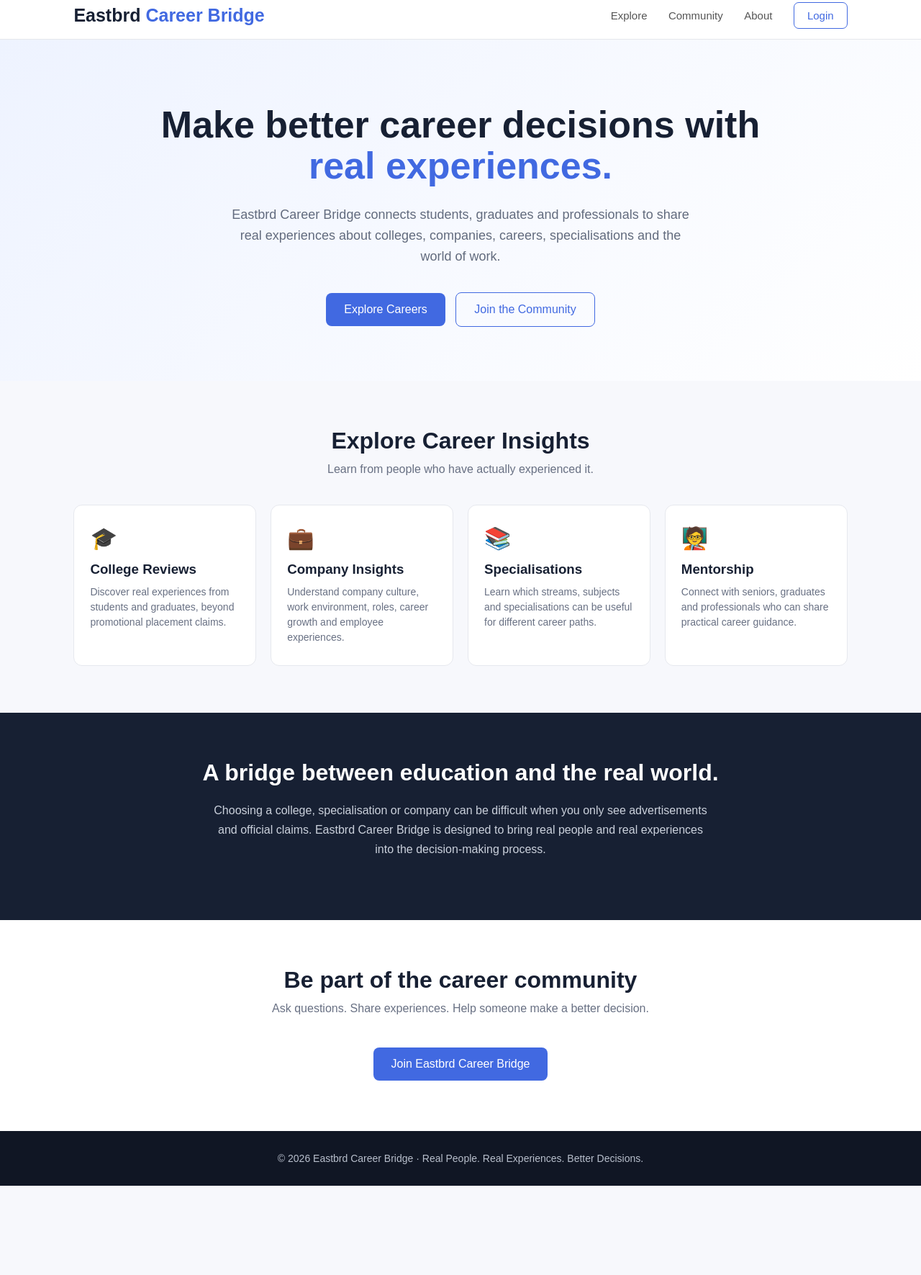
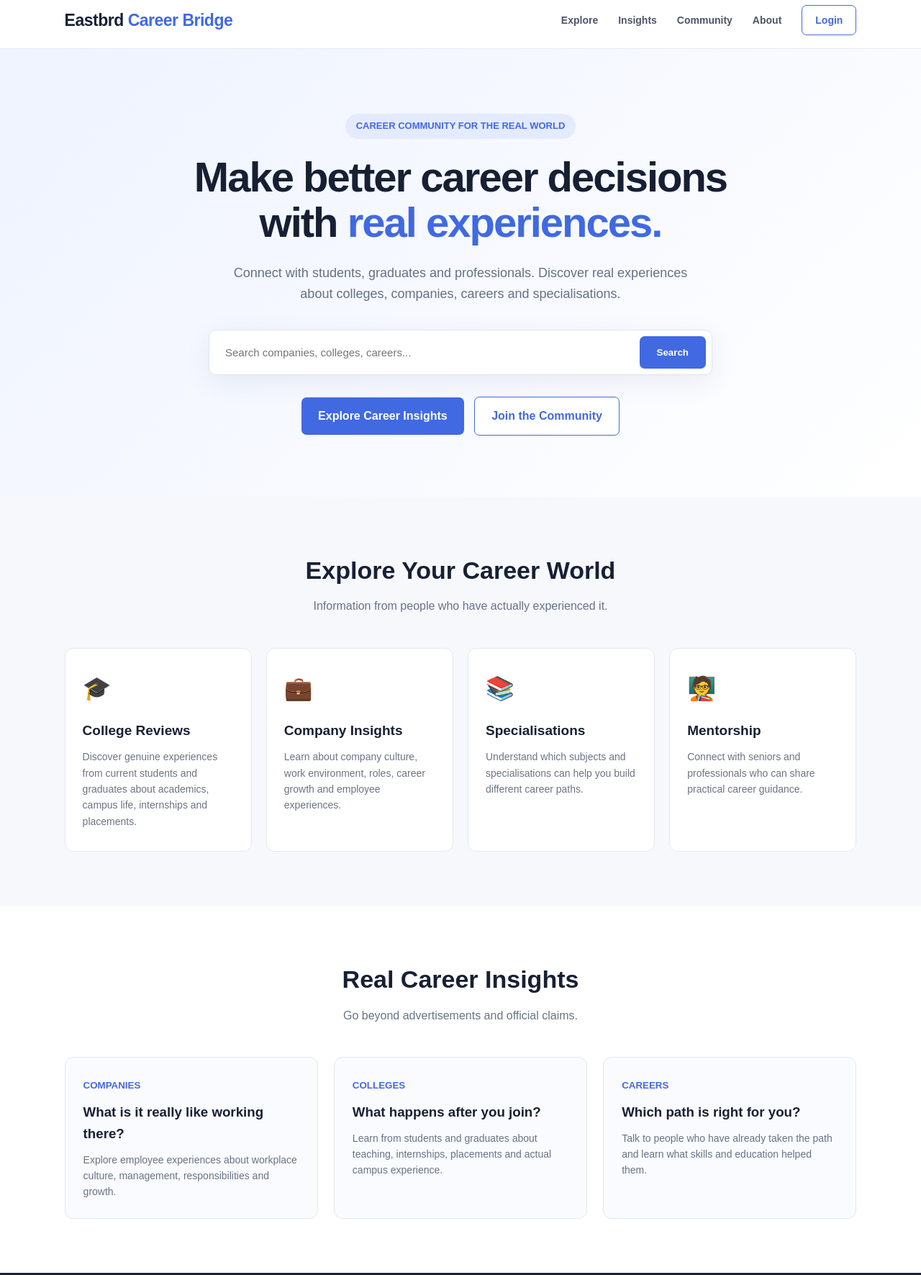
Before and after one commit to amitbardhan17-wq/eastbrd-website, a plain HTML site: page index.html in a window 1280 px wide. Shown: the part 11-1782 px from the top of the page at 72% size. Before the commit the page ends 1658 px from the top, so only its background shows below. Drawn offline with Linux system fonts and the light colour scheme.

Commit message:
Refactor index.html for improved layout and design
Updated HTML structure and improved styling for better user experience.

```diff
--- a/index.html
+++ b/index.html
@@ -3,65 +3,99 @@
 <head>
 <meta charset="UTF-8">
 <meta name="viewport" content="width=device-width, initial-scale=1.0">
+
 <title>Eastbrd Career Bridge</title>
 
+<meta name="description" content="Eastbrd Career Bridge helps students and professionals make better career decisions through real experiences, company insights, college reviews and mentorship.">
+
 <style>
+
 * {
     margin: 0;
     padding: 0;
     box-sizing: border-box;
-            font-family: Arial, sans-serif;
+    font-family: Arial, Helvetica, sans-serif;
 }
 
 body {
-            background: #f7f8fc;
+    background: #f6f8fc;
     color: #172033;
+    line-height: 1.6;
 }
 
+/* NAVBAR */
+
 nav {
-            background: white;
-            padding: 18px 8%;
+    background: #ffffff;
+    border-bottom: 1px solid #e7eaf0;
+    padding: 18px 7%;
     display: flex;
     justify-content: space-between;
     align-items: center;
-            border-bottom: 1px solid #e5e7eb;
+    position: sticky;
+    top: 0;
+    z-index: 1000;
 }
 
 .logo {
-            font-size: 25px;
-            font-weight: bold;
-            color: #172033;
+    font-size: 23px;
+    font-weight: 800;
+    letter-spacing: -0.5px;
 }
 
 .logo span {
     color: #4169e1;
 }
 
-        nav a {
-            text-decoration: none;
-            color: #555;
-            margin-left: 25px;
-            font-size: 15px;
+.nav-links {
+    display: flex;
+    align-items: center;
+    gap: 28px;
 }
 
-        .login {
-            border: 1px solid #4169e1;
-            padding: 9px 18px;
-            border-radius: 7px;
+.nav-links a {
+    text-decoration: none;
+    color: #4d5668;
+    font-size: 14px;
+    font-weight: 600;
+}
+
+.nav-links a:hover {
     color: #4169e1;
 }
 
+.login-btn {
+    border: 1px solid #4169e1;
+    color: #4169e1 !important;
+    padding: 9px 18px;
+    border-radius: 7px;
+}
+
+/* HERO */
+
 .hero {
+    padding: 90px 7% 80px;
+    background: linear-gradient(135deg, #eef3ff, #ffffff);
     text-align: center;
-            padding: 90px 20px 70px;
-            background: linear-gradient(135deg, #eef3ff, #ffffff);
+}
+
+.badge {
+    display: inline-block;
+    background: #e4ebff;
+    color: #4169e1;
+    padding: 7px 15px;
+    border-radius: 30px;
+    font-size: 13px;
+    font-weight: bold;
+    margin-bottom: 22px;
 }
 
 .hero h1 {
-            font-size: 52px;
     max-width: 850px;
     margin: auto;
-            line-height: 1.1;
+    font-size: 58px;
+    line-height: 1.08;
+    letter-spacing: -2px;
 }
 
 .hero h1 span {
@@ -69,52 +103,85 @@
 }
 
 .hero p {
-            max-width: 650px;
+    max-width: 680px;
     margin: 25px auto;
+    color: #657084;
     font-size: 18px;
-            color: #626b7d;
-            line-height: 1.6;
 }
 
-        .buttons {
-            margin-top: 30px;
+.search-box {
+    max-width: 700px;
+    margin: 35px auto 25px;
+    background: white;
+    padding: 8px;
+    border: 1px solid #dfe4ee;
+    border-radius: 10px;
+    display: flex;
+    box-shadow: 0 10px 35px rgba(30, 50, 100, 0.08);
 }
 
-        .primary {
-            display: inline-block;
+.search-box input {
+    flex: 1;
+    border: none;
+    outline: none;
+    padding: 14px;
+    font-size: 15px;
+}
+
+.search-box button {
+    border: none;
     background: #4169e1;
     color: white;
-            padding: 14px 25px;
-            border-radius: 8px;
+    padding: 0 24px;
+    border-radius: 7px;
+    cursor: pointer;
+    font-weight: bold;
+}
+
+.hero-buttons {
+    margin-top: 20px;
+}
+
+.primary-btn,
+.secondary-btn {
+    display: inline-block;
+    padding: 13px 23px;
+    border-radius: 7px;
     text-decoration: none;
+    font-weight: bold;
     margin: 5px;
 }
 
-        .secondary {
-            display: inline-block;
-            border: 1px solid #4169e1;
-            color: #4169e1;
-            padding: 14px 25px;
-            border-radius: 8px;
-            text-decoration: none;
-            margin: 5px;
+.primary-btn {
+    background: #4169e1;
+    color: white;
 }
 
-        .section {
-            padding: 65px 8%;
+.secondary-btn {
+    background: white;
+    color: #4169e1;
+    border: 1px solid #4169e1;
 }
 
-        .section h2 {
-            text-align: center;
-            font-size: 32px;
-            margin-bottom: 12px;
+/* SECTIONS */
+
+.section {
+    padding: 75px 7%;
 }
 
-        .section-intro {
+.section-title {
     text-align: center;
-            color: #687083;
-            margin-bottom: 40px;
+    font-size: 34px;
+    margin-bottom: 10px;
 }
+
+.section-subtitle {
+    text-align: center;
+    color: #687386;
+    margin-bottom: 45px;
+}
+
+/* EXPLORE CARDS */
 
 .cards {
     display: grid;
@@ -124,31 +191,66 @@
 
 .card {
     background: white;
-            padding: 28px 22px;
+    padding: 30px 24px;
+    border: 1px solid #e5e8ef;
     border-radius: 12px;
-            border: 1px solid #e6e8ee;
-            transition: 0.2s;
+    transition: 0.25s;
 }
 
 .card:hover {
-            transform: translateY(-4px);
-            box-shadow: 0 10px 30px rgba(0,0,0,0.08);
+    transform: translateY(-5px);
+    box-shadow: 0 15px 35px rgba(20, 35, 70, 0.08);
 }
 
 .icon {
-            font-size: 30px;
-            margin-bottom: 15px;
+    font-size: 32px;
+    margin-bottom: 18px;
 }
 
 .card h3 {
     margin-bottom: 10px;
+    font-size: 19px;
 }
 
 .card p {
-            color: #687083;
-            line-height: 1.5;
+    color: #6b7485;
     font-size: 14px;
 }
+
+/* INSIGHTS */
+
+.insights {
+    background: white;
+}
+
+.insight-grid {
+    display: grid;
+    grid-template-columns: repeat(3, 1fr);
+    gap: 22px;
+}
+
+.insight {
+    border: 1px solid #e4e7ed;
+    border-radius: 12px;
+    padding: 25px;
+    background: #fafbfe;
+}
+
+.insight small {
+    color: #4169e1;
+    font-weight: bold;
+}
+
+.insight h3 {
+    margin: 10px 0;
+}
+
+.insight p {
+    color: #687386;
+    font-size: 14px;
+}
+
+/* WHY EASTBRD */
 
 .why {
     background: #172033;
@@ -156,163 +258,421 @@
     text-align: center;
 }
 
+.why h2 {
+    font-size: 36px;
+}
+
 .why p {
     max-width: 700px;
     margin: 20px auto;
     color: #cbd1dc;
-            line-height: 1.7;
 }
 
+/* COMMUNITY */
+
 .community {
-            background: white;
     text-align: center;
 }
 
+.community-box {
+    max-width: 850px;
+    margin: auto;
+    background: #eef3ff;
+    padding: 55px 30px;
+    border-radius: 15px;
+}
+
+.community-box h2 {
+    font-size: 34px;
+}
+
+/* FOOTER */
+
 footer {
     background: #101624;
-            color: #b8bfcc;
-            text-align: center;
-            padding: 30px;
+    color: #aeb6c4;
+    padding: 45px 7%;
+}
+
+.footer-content {
+    display: flex;
+    justify-content: space-between;
+    gap: 30px;
+}
+
+.footer-brand {
+    max-width: 400px;
+}
+
+.footer-brand h3 {
+    color: white;
+    margin-bottom: 10px;
+}
+
+.footer-links a {
+    display: block;
+    text-decoration: none;
+    color: #aeb6c4;
+    margin-bottom: 8px;
     font-size: 14px;
 }
 
+.copyright {
+    border-top: 1px solid #283142;
+    margin-top: 30px;
+    padding-top: 20px;
+    font-size: 13px;
+}
+
+/* MOBILE */
+
 @media (max-width: 900px) {
+
     .cards {
         grid-template-columns: repeat(2, 1fr);
     }
 
-            .hero h1 {
-                font-size: 40px;
+    .insight-grid {
+        grid-template-columns: 1fr;
     }
 
-            nav a {
+    .hero h1 {
+        font-size: 45px;
+    }
+
+    .nav-links {
         display: none;
     }
 }
 
 @media (max-width: 600px) {
+
+    .hero {
+        padding: 65px 6%;
+    }
+
+    .hero h1 {
+        font-size: 36px;
+    }
+
+    .hero p {
+        font-size: 16px;
+    }
+
+    .search-box {
+        flex-direction: column;
+        gap: 8px;
+    }
+
+    .search-box button {
+        padding: 13px;
+    }
+
     .cards {
         grid-template-columns: 1fr;
     }
 
-            .hero h1 {
-                font-size: 34px;
+    .section {
+        padding: 55px 6%;
     }
 
-            .section {
-                padding: 50px 6%;
+    .footer-content {
+        flex-direction: column;
     }
 }
+
 </style>
 </head>
 
 <body>
 
+<!-- NAVIGATION -->
+
 <nav>
-    <div class="logo">Eastbrd <span>Career Bridge</span></div>
 
-    <div>
+    <div class="logo">
+        Eastbrd <span>Career Bridge</span>
+    </div>
+
+    <div class="nav-links">
         <a href="#explore">Explore</a>
+        <a href="#insights">Insights</a>
         <a href="#community">Community</a>
         <a href="#about">About</a>
-        <a href="#" class="login">Login</a>
+        <a href="#" class="login-btn">Login</a>
     </div>
+
 </nav>
 
+
+<!-- HERO -->
+
 <section class="hero">
+
+    <div class="badge">
+        CAREER COMMUNITY FOR THE REAL WORLD
+    </div>
+
     <h1>
         Make better career decisions with
         <span>real experiences.</span>
     </h1>
 
     <p>
-        Eastbrd Career Bridge connects students, graduates and professionals
-        to share real experiences about colleges, companies, careers,
-        specialisations and the world of work.
+        Connect with students, graduates and professionals.
+        Discover real experiences about colleges, companies,
+        careers and specialisations.
     </p>
 
-    <div class="buttons">
-        <a href="#explore" class="primary">Explore Careers</a>
-        <a href="#community" class="secondary">Join the Community</a>
+    <div class="search-box">
+
+        <input
+            type="text"
+            placeholder="Search companies, colleges, careers..."
+        >
+
+        <button>
+            Search
+        </button>
+
     </div>
+
+    <div class="hero-buttons">
+
+        <a href="#explore" class="primary-btn">
+            Explore Career Insights
+        </a>
+
+        <a href="#community" class="secondary-btn">
+            Join the Community
+        </a>
+
+    </div>
+
 </section>
+
+
+<!-- EXPLORE -->
 
 <section class="section" id="explore">
 
-    <h2>Explore Career Insights</h2>
+    <h2 class="section-title">
+        Explore Your Career World
+    </h2>
 
-    <p class="section-intro">
-        Learn from people who have actually experienced it.
+    <p class="section-subtitle">
+        Information from people who have actually experienced it.
     </p>
 
     <div class="cards">
 
         <div class="card">
+
             <div class="icon">🎓</div>
+
             <h3>College Reviews</h3>
+
             <p>
-                Discover real experiences from students and graduates,
-                beyond promotional placement claims.
+                Discover genuine experiences from current students
+                and graduates about academics, campus life,
+                internships and placements.
             </p>
+
         </div>
 
+
         <div class="card">
+
             <div class="icon">💼</div>
+
             <h3>Company Insights</h3>
+
             <p>
-                Understand company culture, work environment, roles,
-                career growth and employee experiences.
+                Learn about company culture, work environment,
+                roles, career growth and employee experiences.
             </p>
+
         </div>
 
+
         <div class="card">
+
             <div class="icon">📚</div>
+
             <h3>Specialisations</h3>
+
             <p>
-                Learn which streams, subjects and specialisations
-                can be useful for different career paths.
+                Understand which subjects and specialisations
+                can help you build different career paths.
             </p>
+
         </div>
 
+
         <div class="card">
+
             <div class="icon">🧑‍🏫</div>
+
             <h3>Mentorship</h3>
+
             <p>
-                Connect with seniors, graduates and professionals
+                Connect with seniors and professionals
                 who can share practical career guidance.
             </p>
+
         </div>
 
     </div>
+
 </section>
+
+
+<!-- INSIGHTS -->
+
+<section class="section insights" id="insights">
+
+    <h2 class="section-title">
+        Real Career Insights
+    </h2>
+
+    <p class="section-subtitle">
+        Go beyond advertisements and official claims.
+    </p>
+
+    <div class="insight-grid">
+
+        <div class="insight">
+
+            <small>COMPANIES</small>
+
+            <h3>
+                What is it really like working there?
+            </h3>
+
+            <p>
+                Explore employee experiences about workplace
+                culture, management, responsibilities and growth.
+            </p>
+
+        </div>
+
+
+        <div class="insight">
+
+            <small>COLLEGES</small>
+
+            <h3>
+                What happens after you join?
+            </h3>
+
+            <p>
+                Learn from students and graduates about teaching,
+                internships, placements and actual campus experience.
+            </p>
+
+        </div>
+
+
+        <div class="insight">
+
+            <small>CAREERS</small>
+
+            <h3>
+                Which path is right for you?
+            </h3>
+
+            <p>
+                Talk to people who have already taken the path
+                and learn what skills and education helped them.
+            </p>
+
+        </div>
+
+    </div>
+
+</section>
+
+
+<!-- WHY -->
 
 <section class="section why" id="about">
 
-    <h2>A bridge between education and the real world.</h2>
+    <h2>
+        A bridge between education and the real world.
+    </h2>
 
     <p>
-        Choosing a college, specialisation or company can be difficult
-        when you only see advertisements and official claims.
-        Eastbrd Career Bridge is designed to bring real people and
+        Choosing a college, specialisation or company can be
+        difficult when you only see advertisements and official
+        claims. Eastbrd Career Bridge brings real people and
         real experiences into the decision-making process.
     </p>
 
 </section>
 
+
+<!-- COMMUNITY -->
+
 <section class="section community" id="community">
 
-    <h2>Be part of the career community</h2>
+    <div class="community-box">
 
-    <p class="section-intro">
-        Ask questions. Share experiences. Help someone make a better decision.
+        <h2>
+            Your experience could help someone else's career.
+        </h2>
+
+        <p class="section-subtitle">
+            Ask questions. Share experiences. Connect with seniors.
+            Help someone make a better decision.
         </p>
 
-    <a href="#" class="primary">Join Eastbrd Career Bridge</a>
+        <a href="#" class="primary-btn">
+            Join Eastbrd Career Bridge
+        </a>
+
+    </div>
 
 </section>
 
+
+<!-- FOOTER -->
+
 <footer>
-    © 2026 Eastbrd Career Bridge · Real People. Real Experiences. Better Decisions.
+
+    <div class="footer-content">
+
+        <div class="footer-brand">
+
+            <h3>
+                Eastbrd Career Bridge
+            </h3>
+
+            <p>
+                Real People. Real Experiences.
+                Better Career Decisions.
+            </p>
+
+        </div>
+
+
+        <div class="footer-links">
+
+            <a href="#explore">Explore</a>
+            <a href="#insights">Career Insights</a>
+            <a href="#community">Community</a>
+            <a href="#about">About</a>
+
+        </div>
+
+    </div>
+
+
+    <div class="copyright">
+
+        © 2026 Eastbrd Career Bridge. All rights reserved.
+
+    </div>
+
 </footer>
 
 </body>
```
Lines whose indentation alone changed are shown as unchanged.
